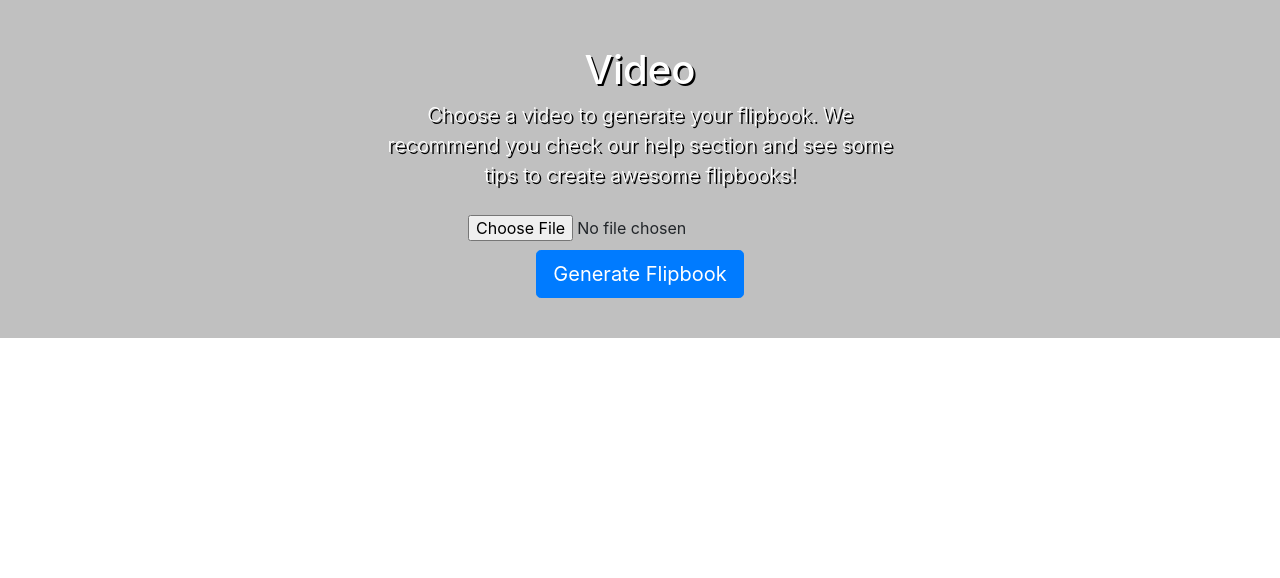
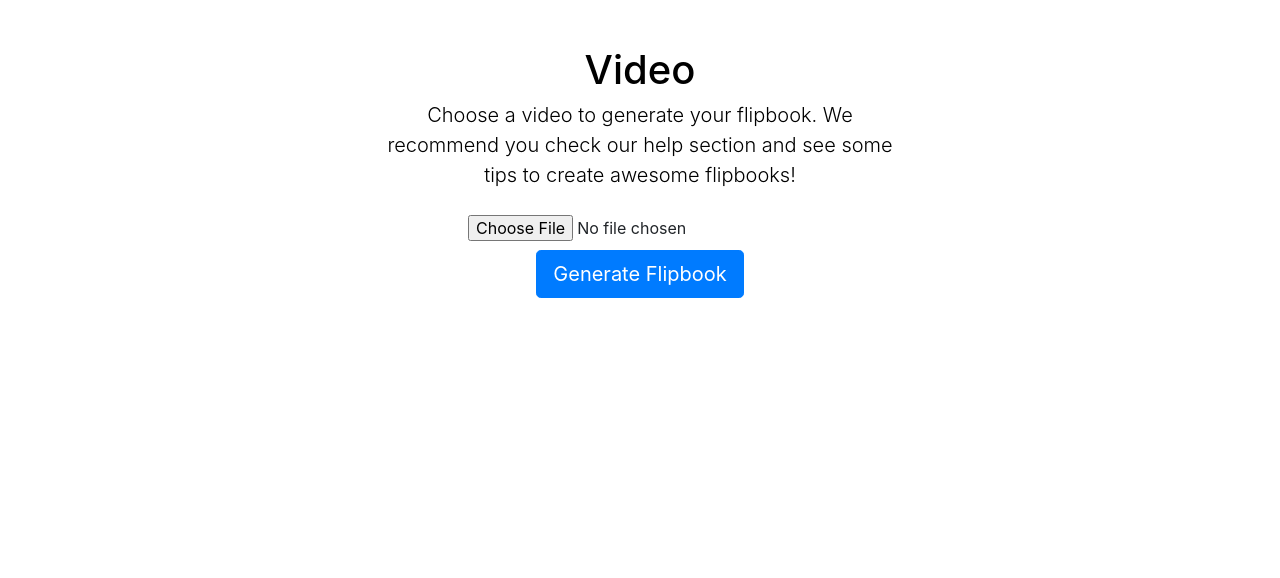
Before and after one commit to marcosmadr/myflipbook, a Django app: page /myflipbook/video in a window 1280 px wide. Shown: the part 56-634 px from the top of the page. Run offline with Django 3.2, Linux system fonts and the light colour scheme; some libraries are stand-ins or nearby versions.

Commit message:
just one more template fix

```diff
--- a/myflipbook/static/css/myflipbook.css
+++ b/myflipbook/static/css/myflipbook.css
@@ -4,20 +4,10 @@
 
 }
 .fb-white-text {
-    color: white;
-    text-shadow: 2px 2px black;
+    color: black;
 }
 
 #div-home {
-    background-color: silver;
-    background-position:center top;
-    background-size: cover;
-    border-radius: 0px;
-    background-repeat: no-repeat;
-    min-height: 38vh;
-}
-
-#div-upload {
     background-color: silver;
     background-position:center top;
     background-size: cover;
--- a/myflipbook/templates/myflipbook/contact.html
+++ b/myflipbook/templates/myflipbook/contact.html
@@ -1,6 +1,6 @@
 {% extends "myflipbook/base.html" %}
 {% block content %}
-<div class="container">
+<div class="container pt-md-5 pt-1 pb-1">
     <div class="col-12 col-md-6 mx-auto">
     <form action="{% url 'contact' %}" method="POST">{% csrf_token %}
     <h1>Contact</h1>
--- a/myflipbook/templates/myflipbook/video.html
+++ b/myflipbook/templates/myflipbook/video.html
@@ -2,8 +2,7 @@
 {% block content %}
 
 {% load static %}
-<div class="jumbotron pt-md-5 pt-1 pb-md-4 pb-1" id="div-upload">
-    <div class="container ">
+    <div class="container pt-md-5 pt-1" id="div-upload">
         <div class="col-md-6 text-center mx-auto">
                 <h1 class="fb-white-text">Video</h1>
                  <p class="lead fb-white-text">Choose a video to generate your flipbook. We recommend you check our help section and see some tips to create awesome flipbooks!</p>
@@ -20,7 +19,6 @@
 
 
     </div>
-</div>
 
 <div class="container" id="div-loading" style="display:none">
     <div class="col-12 col-md-6 mx-auto mt-5 pt-5">
```
